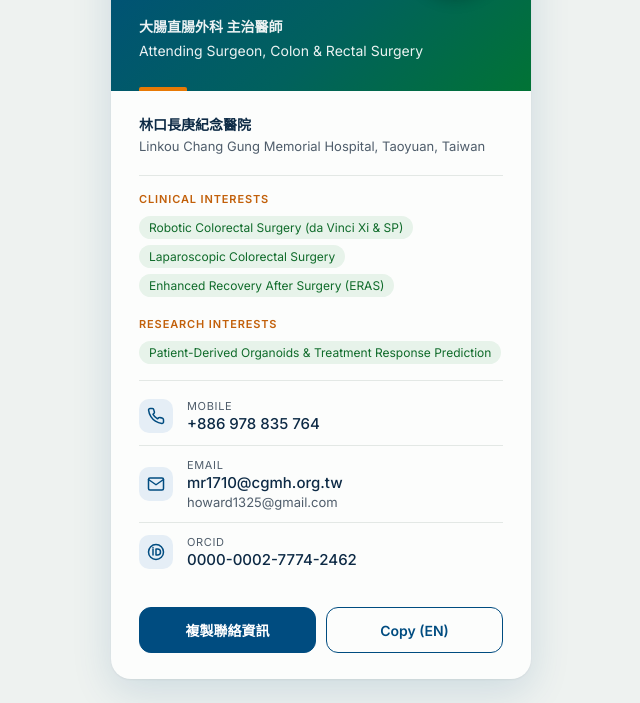
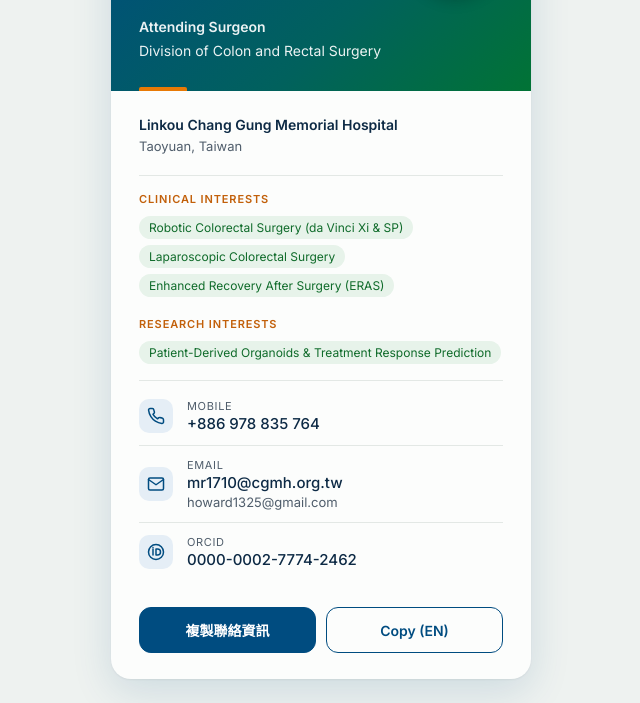
Before and after one commit to shilohbaobaoyu/shilohbaobaoyu.github.io, a plain HTML site: page index.html in a window 1280 px wide. Shown: the part 157-860 px from the top of the page, without its empty margins (319-959 px from the left). Drawn offline with Linux system fonts and the light colour scheme.

Commit message:
Add files via upload

```diff
--- a/index.html
+++ b/index.html
@@ -54,15 +54,15 @@
       <img class="avatar" alt="Zhen-Hao Yu" src="avatar.jpg">
     </div>
     <div class="role">
-      <b>大腸直腸外科 主治醫師</b><br>
-      Attending Surgeon, Colon &amp; Rectal Surgery
+      <b>Attending Surgeon</b><br>
+      Division of Colon and Rectal Surgery
     </div>
   </section>
 
   <section class="body">
     <div class="org">
-      <strong>林口長庚紀念醫院</strong>
-      Linkou Chang Gung Memorial Hospital, Taoyuan, Taiwan
+      <strong>Linkou Chang Gung Memorial Hospital</strong>
+      Taoyuan, Taiwan
     </div>
 
     <div class="sec">Clinical Interests</div>
@@ -100,7 +100,7 @@
 <div class="toast" id="toast">已複製</div>
 <script>
 const zhText="于鎮豪 醫師\n林口長庚紀念醫院 大腸直腸外科 主治醫師\n手機：+886 978 835 764\nEmail：mr1710@cgmh.org.tw\nEmail（個人）：howard1325@gmail.com\nORCID：0000-0002-7774-2462";
-const enText="Zhen-Hao Yu, MD\nAttending Surgeon, Division of Colon and Rectal Surgery\nLinkou Chang Gung Memorial Hospital, Taiwan\nMobile: +886 978 835 764\nEmail: mr1710@cgmh.org.tw\nPersonal email: howard1325@gmail.com\nORCID: 0000-0002-7774-2462";
+const enText="Zhen-Hao Yu, MD\nAttending Surgeon\nDivision of Colon and Rectal Surgery\nLinkou Chang Gung Memorial Hospital\nTaoyuan, Taiwan\nMobile: +886 978 835 764\nEmail: mr1710@cgmh.org.tw\nPersonal email: howard1325@gmail.com\nORCID: 0000-0002-7774-2462";
 const toast=document.getElementById("toast");
 function show(m){toast.textContent=m;toast.classList.add("on");setTimeout(()=>toast.classList.remove("on"),1600)}
 async function copy(t){try{await navigator.clipboard.writeText(t);show("已複製 Copied")}catch(e){show("此瀏覽器無法複製")}}
```
